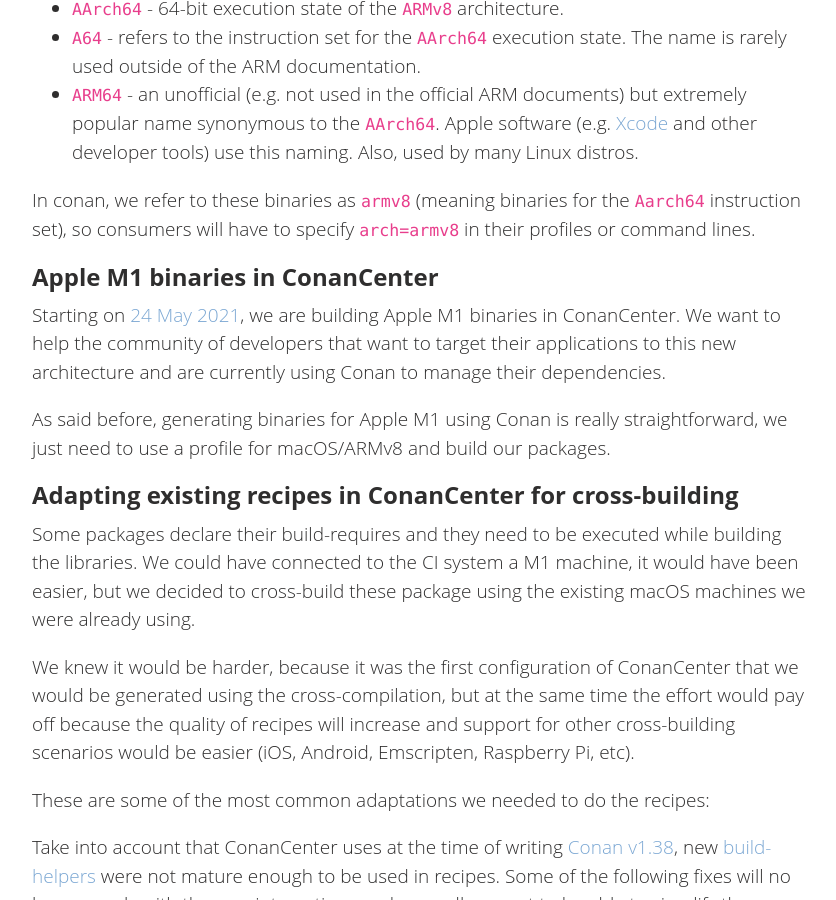
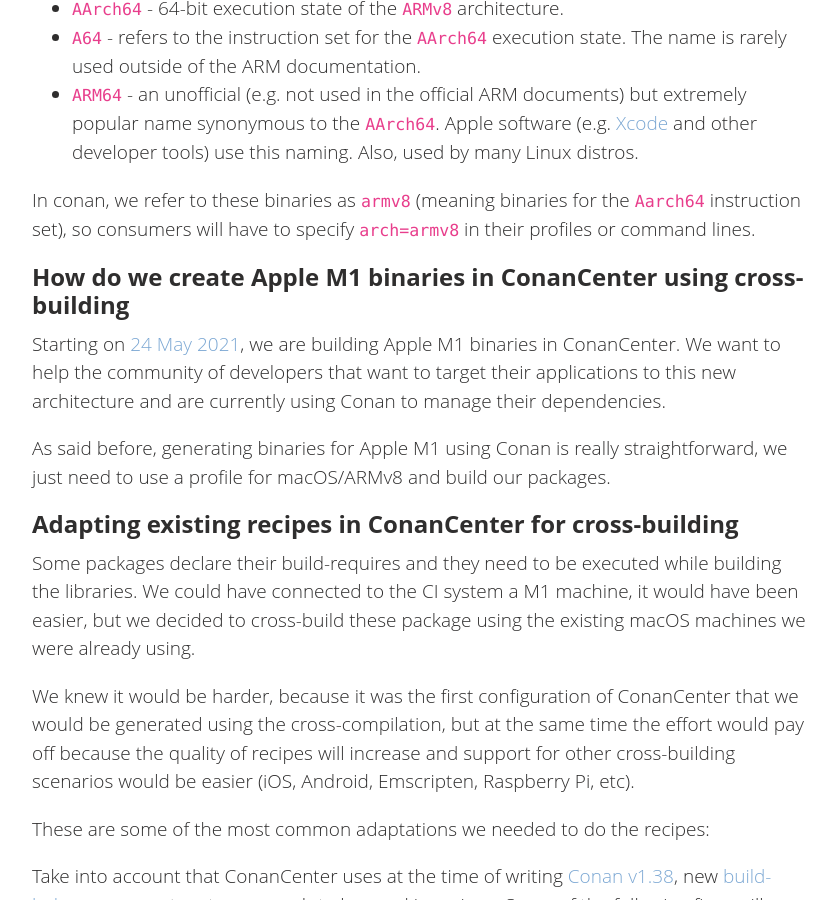
Before and after one commit to conan-io/conan-io.github.io, a Jekyll site: the page built from _posts/2021-09-06-m1.markdown, in a window 1280 px wide and 900 px high, scrolled down 1414 px. Shown: the whole window, without its empty margins (20-856 px from the left). Built offline with Jekyll 4.4.1, drawn with Linux system fonts in a browser that asks for light colours; comment, search, counter and statistics services are not loaded.

Commit message:
Update _posts/2021-09-06-m1.markdown

```diff
--- a/_posts/2021-09-06-m1.markdown
+++ b/_posts/2021-09-06-m1.markdown
@@ -50,7 +50,7 @@ In conan, we refer to these binaries as `armv8` (meaning binaries for the `Aarch
  so consumers will have to specify `arch=armv8` in their profiles or command lines.
 
 
-## Apple M1 binaries in ConanCenter
+## How do we create Apple M1 binaries in ConanCenter using cross-building
 
 Starting on [24 May 2021](https://github.com/conan-io/conan-center-index/blob/master/docs/changelog.md#24-may-2021---1559-cest),
  we are building Apple M1 binaries in ConanCenter. We want to help the community
```
